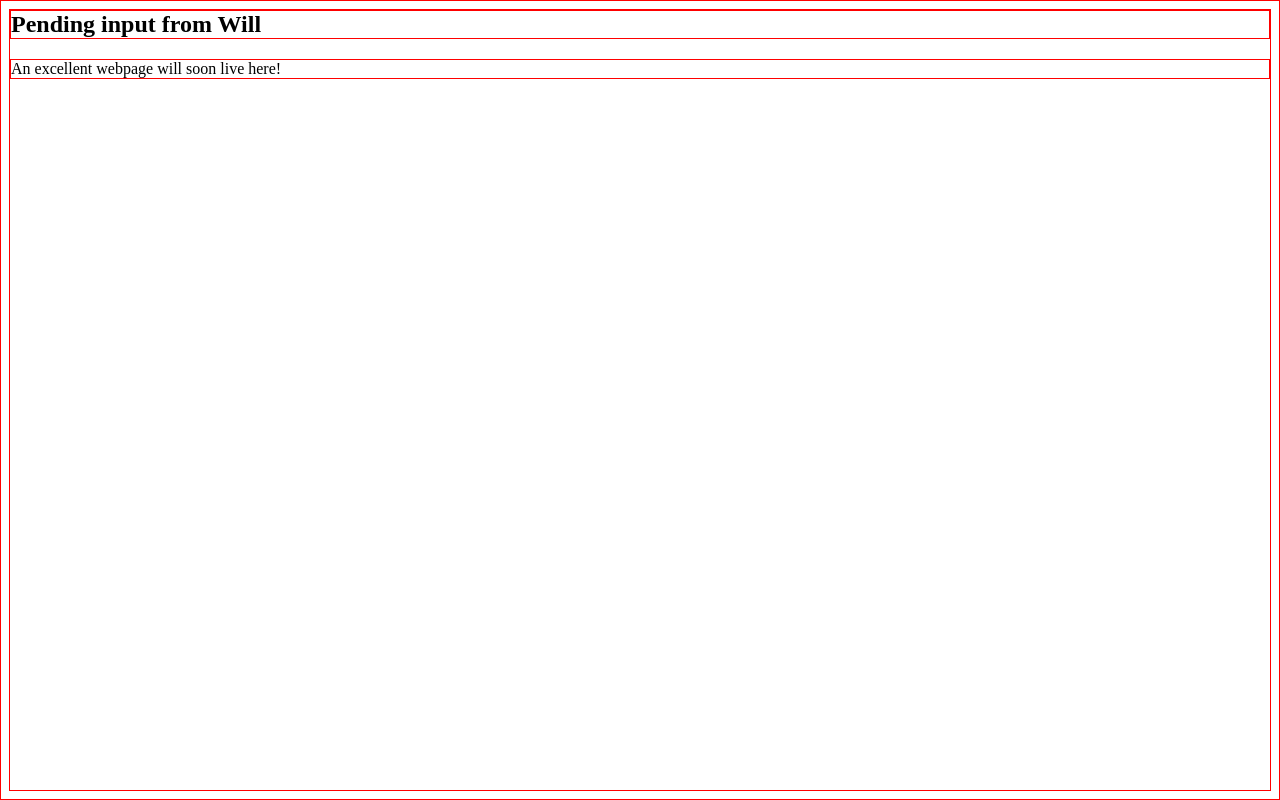
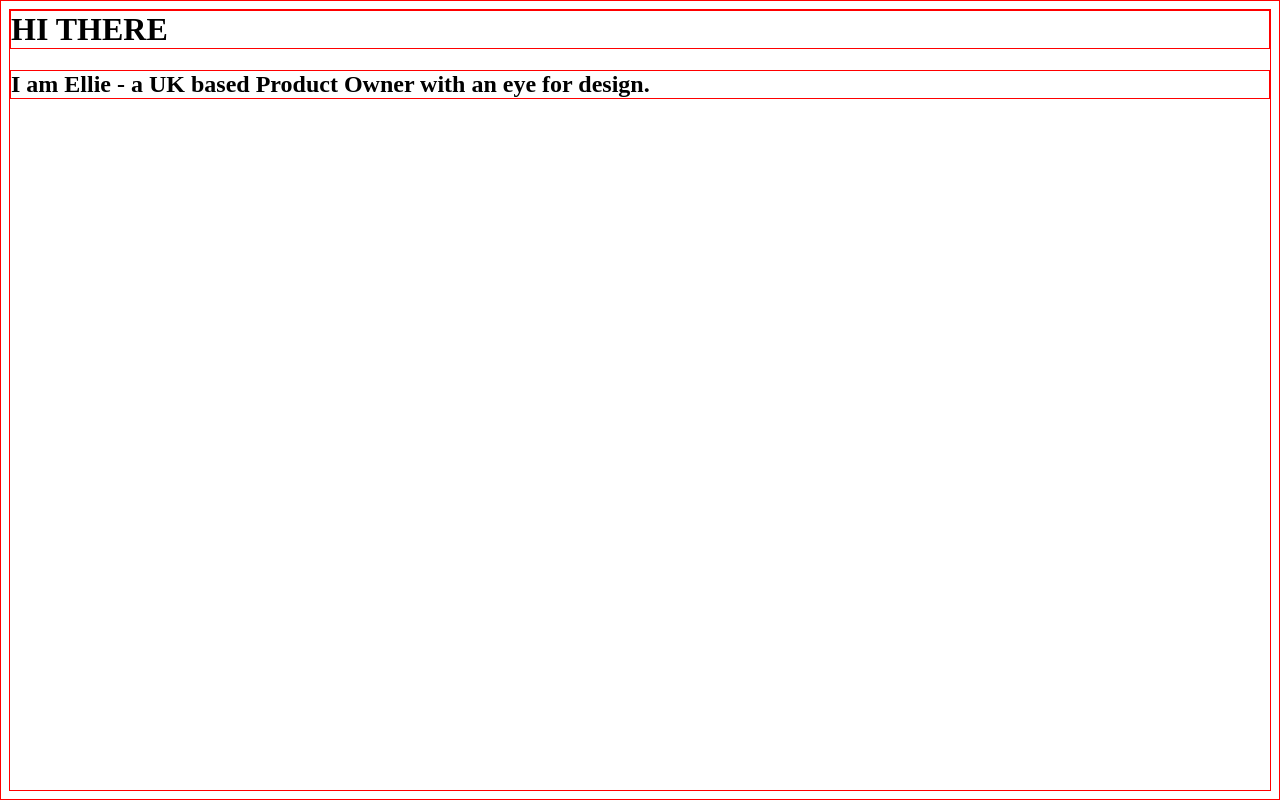
Before and after one commit to designbyelle/Portfolio, a plain HTML site: page index.html in a window 1280 px wide. Drawn offline with Linux system fonts and the light colour scheme.

Commit message:
Update index.html

```diff
--- a/index.html
+++ b/index.html
@@ -1,5 +1,6 @@
 <html>
   <link href="css/website.css" rel="stylesheet">
-  <h2>Pending input from Will</h2>
-  <p>An excellent webpage will soon live here!</p>
+
+  <h1>HI THERE</h1>
+  <h2>I am Ellie - a UK based Product Owner with an eye for design. </h2>
 </html>
```
